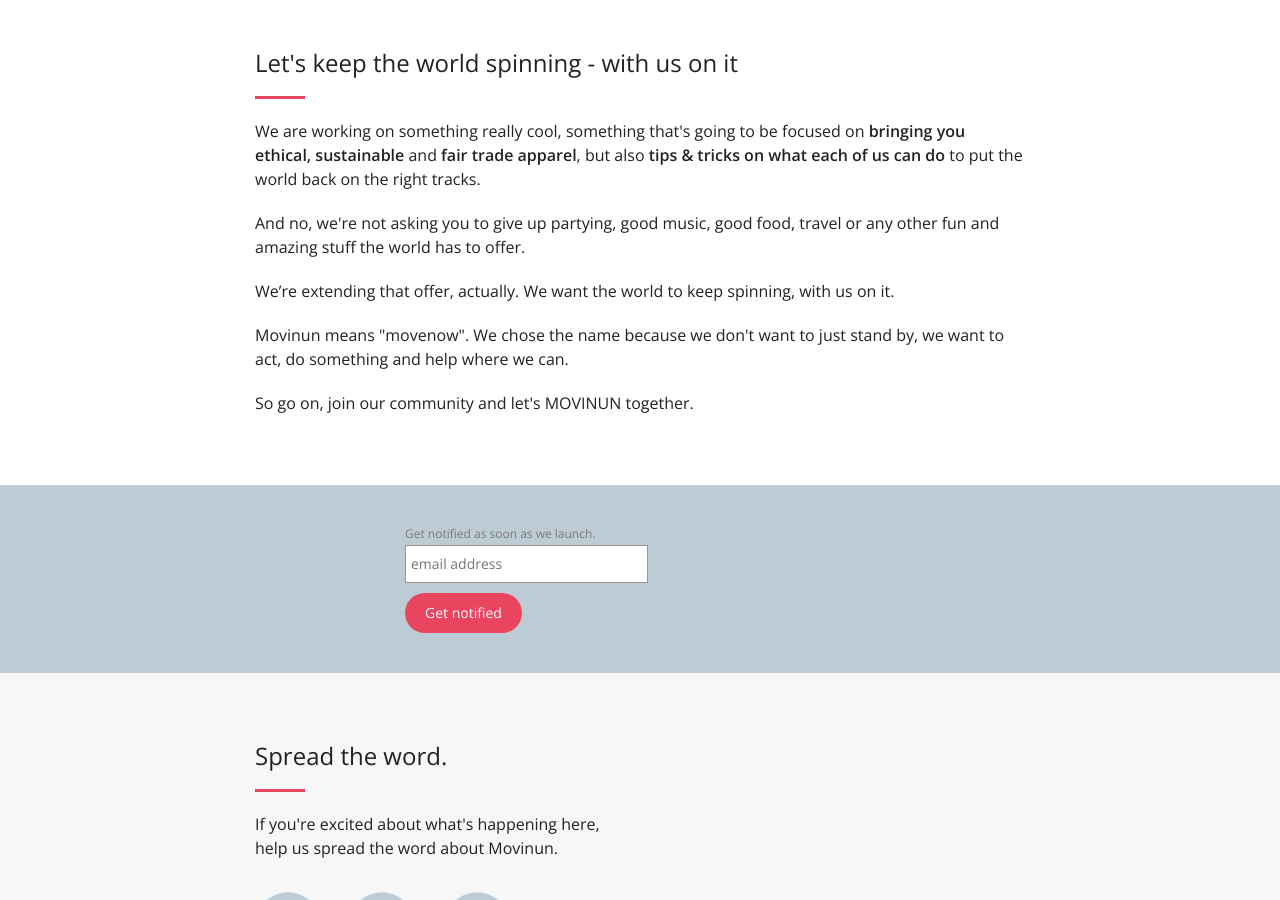
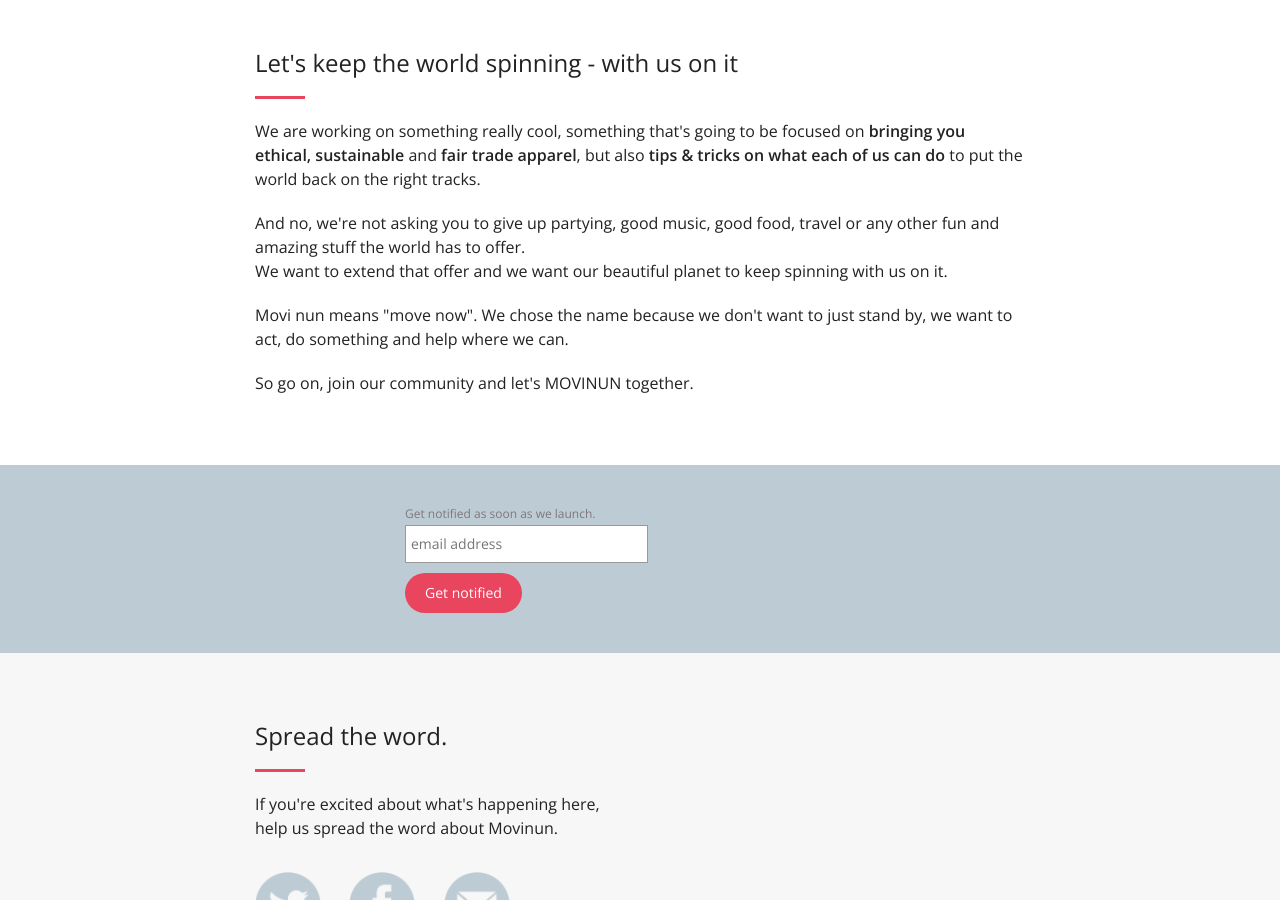
Before and after one commit to ViaCoco/movinun2, a Jekyll site: the page built from index.html, in a window 1280 px wide and 900 px high, scrolled down 1010 px. Built offline with Jekyll 4.4.1, drawn with Linux system fonts in a browser that asks for light colours; comment, search, counter and statistics services are not loaded.

Commit message:
new text

```diff
--- a/_includes/call-to-action.html
+++ b/_includes/call-to-action.html
@@ -8,13 +8,11 @@
                     We are working on something really cool, something that's going to be focused on <span>bringing you ethical, sustainable</span> and <span>fair trade apparel</span>, but also <span>tips & tricks on what each of us can do</span> to put the world back on the right tracks.
                 </p>
                 <p class="text-faded">
-                    And no, we're not asking you to give up partying, good music, good food, travel or any other fun and amazing stuff the world has to offer.
+                    And no, we're not asking you to give up partying, good music, good food, travel or any other fun and amazing stuff the world has to offer.</br>
+                    We want to extend that offer and we want our beautiful planet to keep spinning with us on it.
                 </p>
                 <p class="text-faded">
-                    We’re extending that offer, actually. We want the world to keep spinning, with us on it.
-                </p>
-                <p class="text-faded">
-                    Movinun means "movenow". We chose the name because we don't want to just stand by, we want to act, do something and help where we can.
+                    Movi nun means "move now". We chose the name because we don't want to just stand by, we want to act, do something and help where we can.
                 </p>
                 <p class="text-faded">
                     So go on, join our community and let's MOVINUN together.
```
